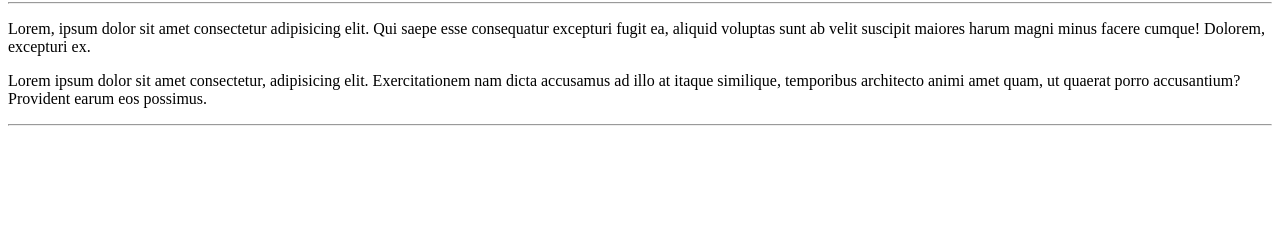
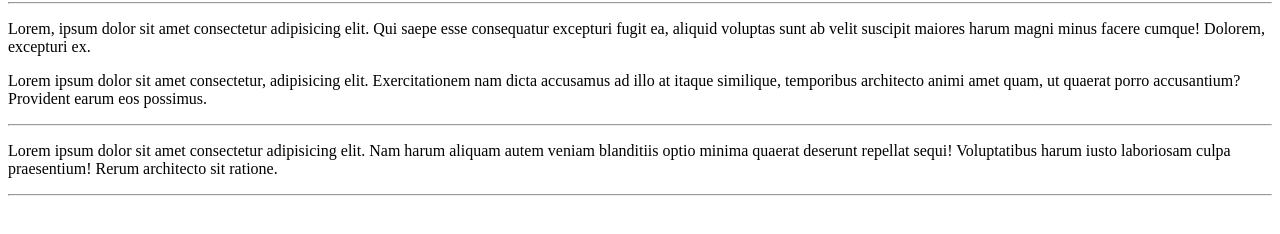
Before and after one commit to nicool-cmd/OlaMundo, a plain HTML site: page siteExemplo/index.html in a window 1280 px wide. Shown: the part 78-312 px from the top of the page. Drawn offline with Linux system fonts and the light colour scheme.

Commit message:
Adicionado uma linha de Lorem
Adicionado uma linha de Lorem Ipsum para realizar um teste no em outro computador

```diff
--- a/siteExemplo/index.html
+++ b/siteExemplo/index.html
@@ -11,5 +11,7 @@
     <p>Lorem, ipsum dolor sit amet consectetur adipisicing elit. Qui saepe esse consequatur excepturi fugit ea, aliquid voluptas sunt ab velit suscipit maiores harum magni minus facere cumque! Dolorem, excepturi ex.</p>
     <p>Lorem ipsum dolor sit amet consectetur, adipisicing elit. Exercitationem nam dicta accusamus ad illo at itaque similique, temporibus architecto animi amet quam, ut quaerat porro accusantium? Provident earum eos possimus.</p>
     <hr>
+    <p>Lorem ipsum dolor sit amet consectetur adipisicing elit. Nam harum aliquam autem veniam blanditiis optio minima quaerat deserunt repellat sequi! Voluptatibus harum iusto laboriosam culpa praesentium! Rerum architecto sit ratione.</p>
+    <hr>
 </body>
 </html>
```
